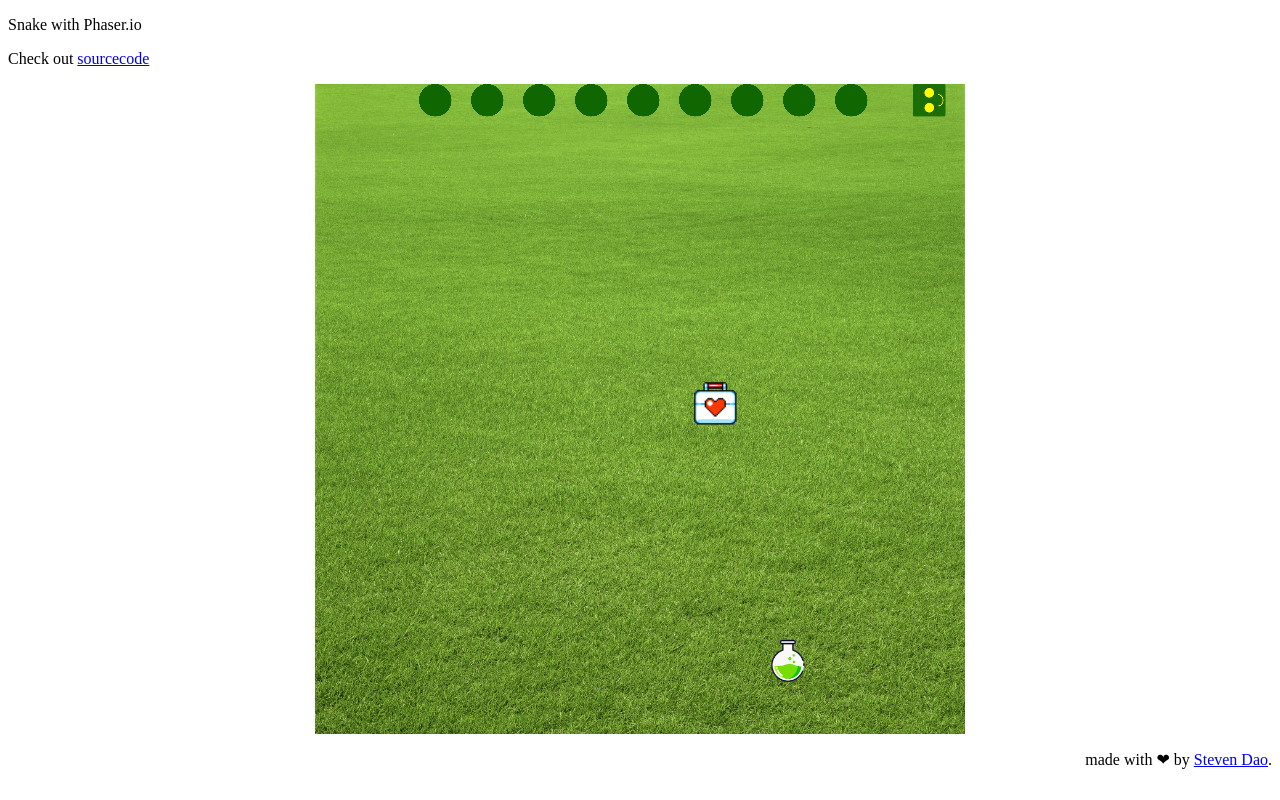
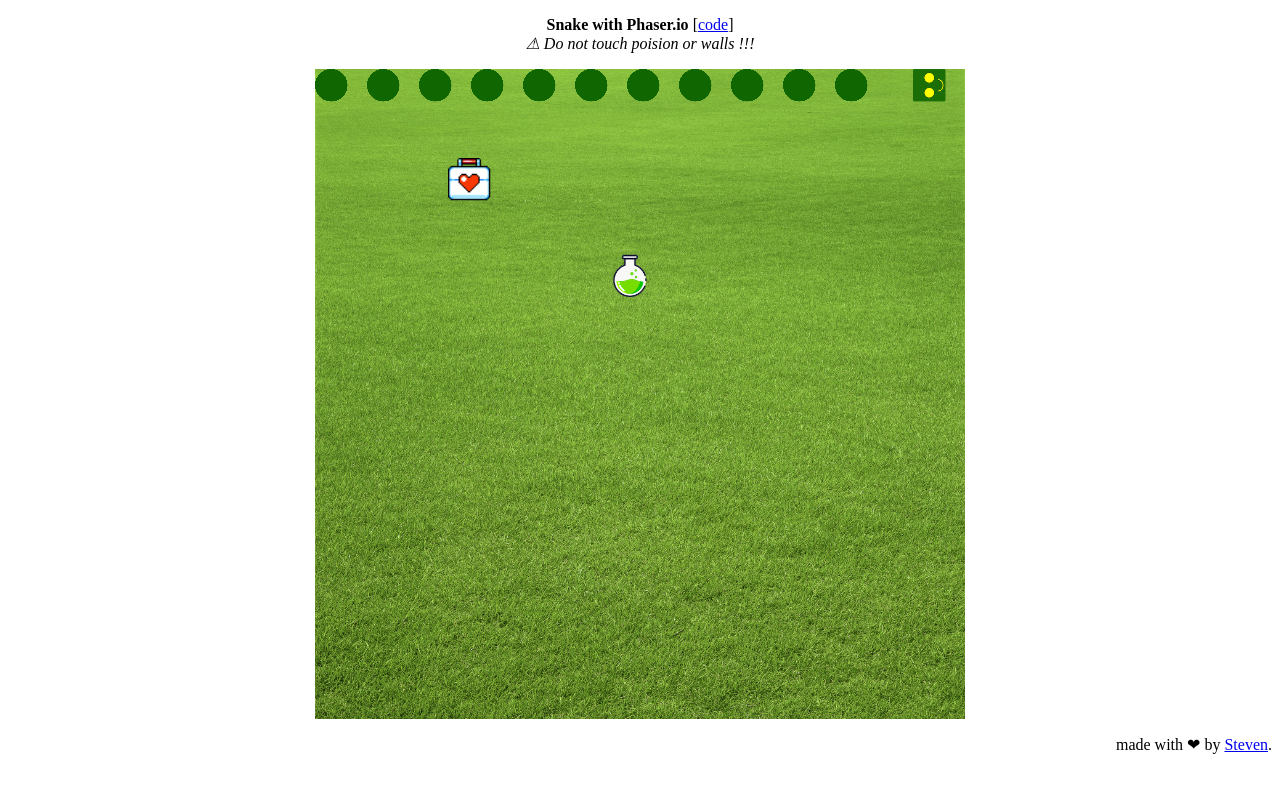
Before and after one commit to iamstevendao/snake, a plain HTML site: page index.html in a window 1280 px wide. Drawn offline with Linux system fonts and the light colour scheme; animation ran at ten frames a second.

Commit message:
improve html

```diff
--- a/app.js
+++ b/app.js
@@ -133,8 +133,14 @@ function initializePhysicsProperties (obj) {
   obj.body.bounce.setTo(1, 1)
   obj.body.collideWorldBounds = true
   // random the object's velocity
-  obj.body.velocity.x = (random(0.9) + 0.4) * speed
-  obj.body.velocity.y = (random(0.9) + 0.4) * speed
+  obj.body.velocity.x = randomSpeed()
+  obj.body.velocity.y = randomSpeed()
+}
+
+function randomSpeed () {
+  let sign = random(1) < 0.5 ? -1 : 1
+  let base = random(0.9) + 0.4
+  return base * sign * speed
 }
 
 function eatFood (snake, food) {
--- a/index.html
+++ b/index.html
@@ -10,12 +10,13 @@
 </head>
 
 <body>
-  <p>
-    Snake with Phaser.io
+  <p align="center">
+    <b>Snake with Phaser.io</b> [<a href="https://github.com/iamstevendao/snake">code</a>]
+    <br>
+    <em>&#x26a0; Do not touch poision or walls !!!</em>
   </p>
-  <p>Check out <a href="https://github.com/iamstevendao/snake">sourcecode</a></p>
   <div align="center" id="root"></div>
-  <p align="right">made with &#x2764; by <a href="https://github.com/iamstevendao">Steven Dao</a>.</p>
+  <p align="right">made with &#x2764; by <a href="https://github.com/iamstevendao">Steven</a>.</p>
 </body>
 
 </html>
```
